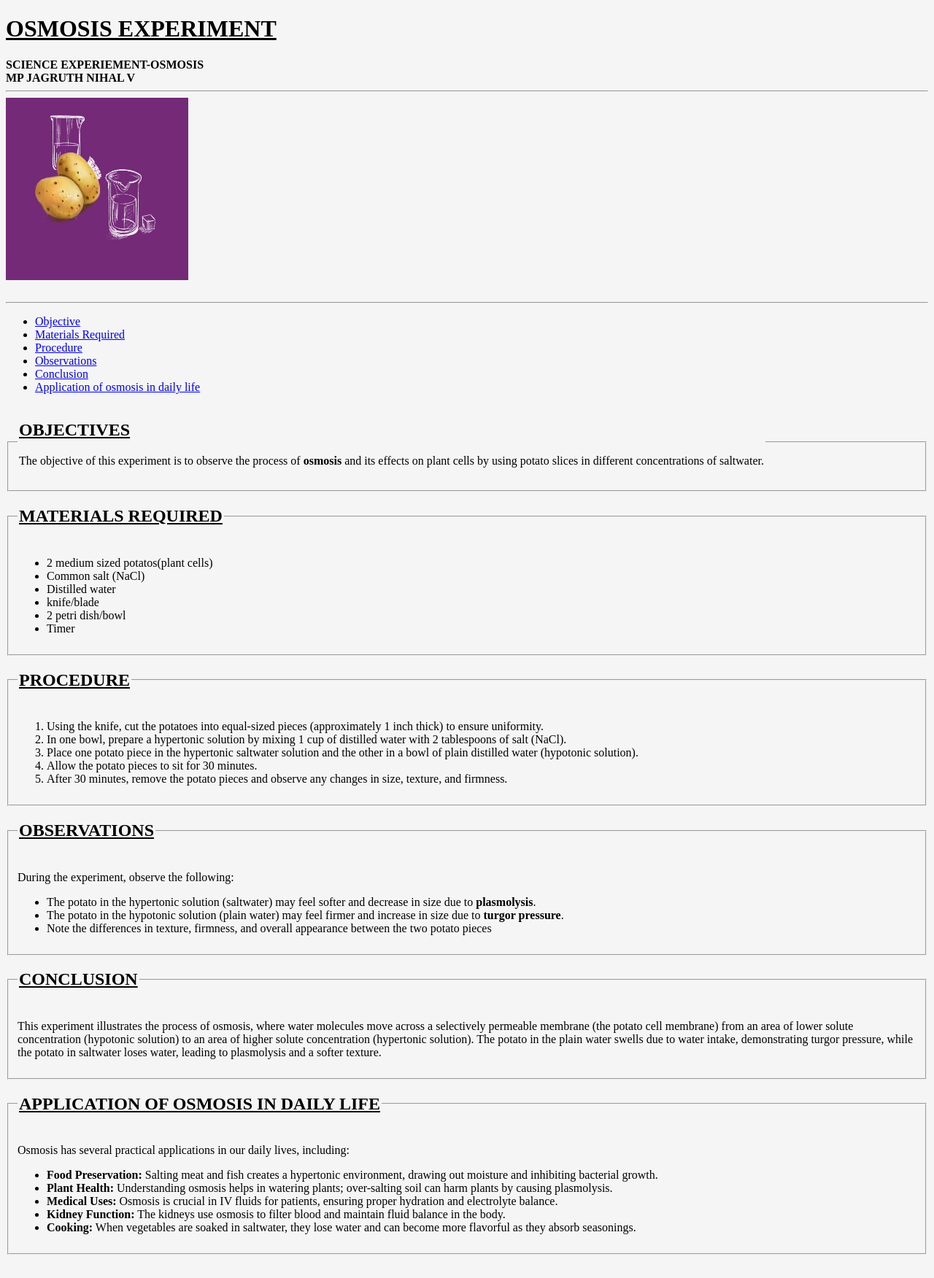
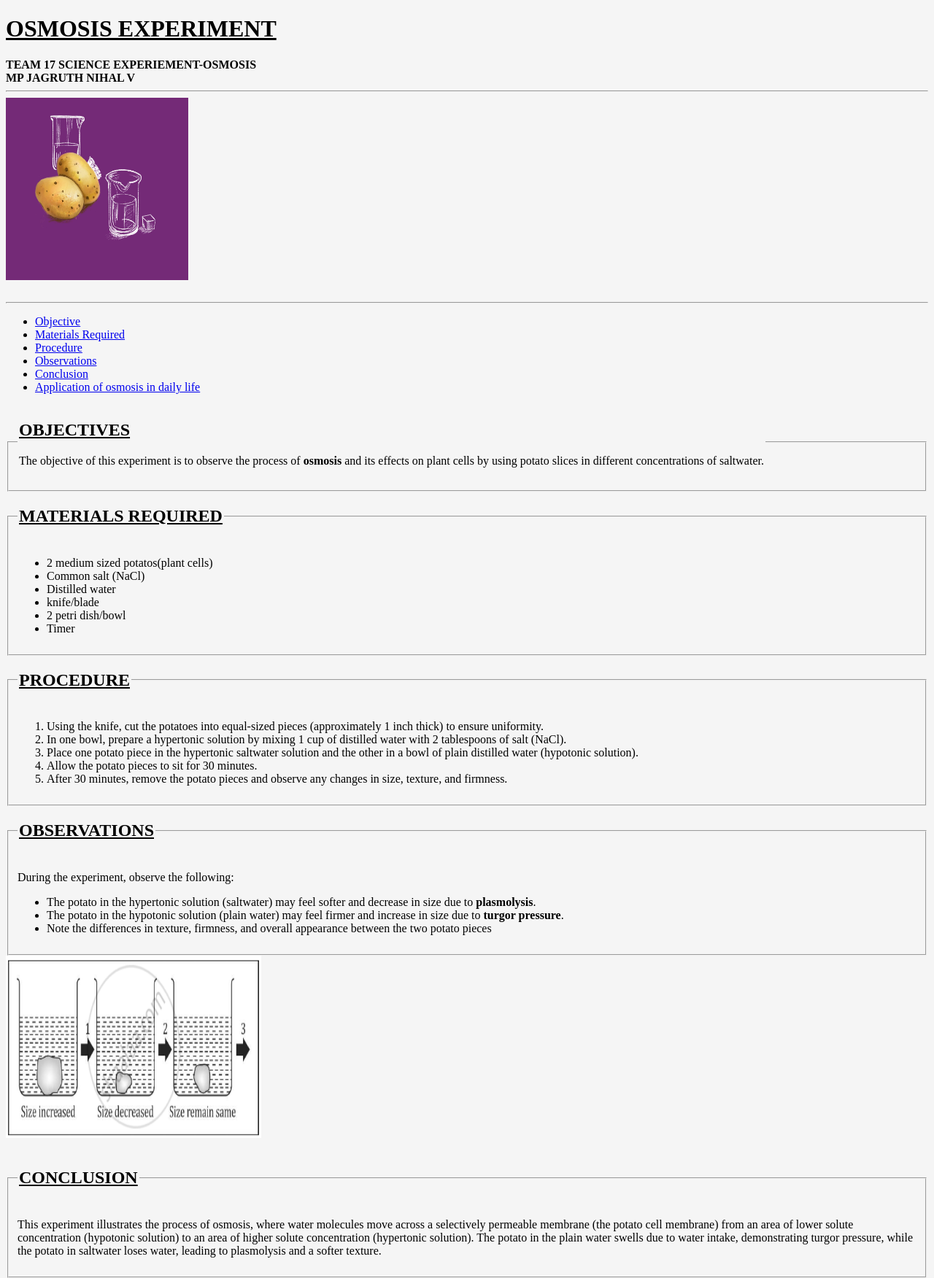
Before and after one commit to Nihal-V-0212/Osmosis-Experiement, a plain HTML site: page index.html in a window 1280 px wide. Shown: the top 1752 px of the page at 73% size. Before the commit the page ends 1728 px from the top, so only its background shows below. Drawn offline with Linux system fonts and the light colour scheme.

Commit message:
Update index.html

```diff
--- a/index.html
+++ b/index.html
@@ -12,6 +12,7 @@
         <header>
             <h1><b><u>OSMOSIS EXPERIMENT</b></u></h1>
         </header>
+        <strong>TEAM 17</strong>
         <strong>SCIENCE EXPERIEMENT-OSMOSIS</strong><br>
         <strong>MP JAGRUTH</strong>
         <STRONG>NIHAL V</STRONG>
@@ -93,6 +94,7 @@
                 <li>Note the differences in texture, firmness, and overall appearance between the two potato pieces</li>
             </ul>
         </fieldset>
+        <img src="./IMG-009001.png" alt="Osmosis observation" width="350" height="250"><br><br>
 
         <fieldset>
             <legend id="conclusion">
```
